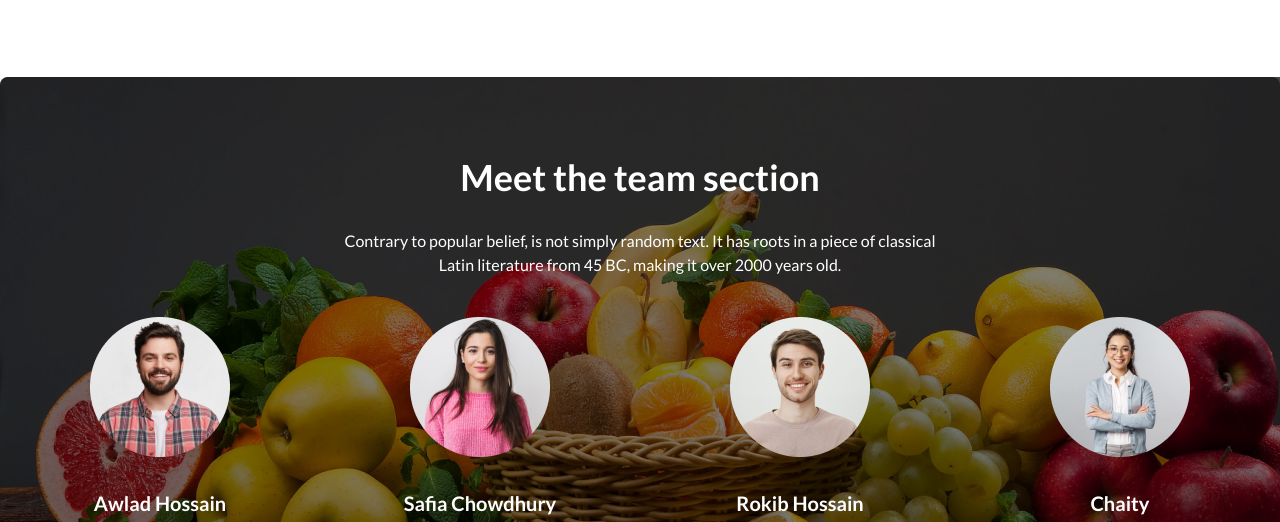
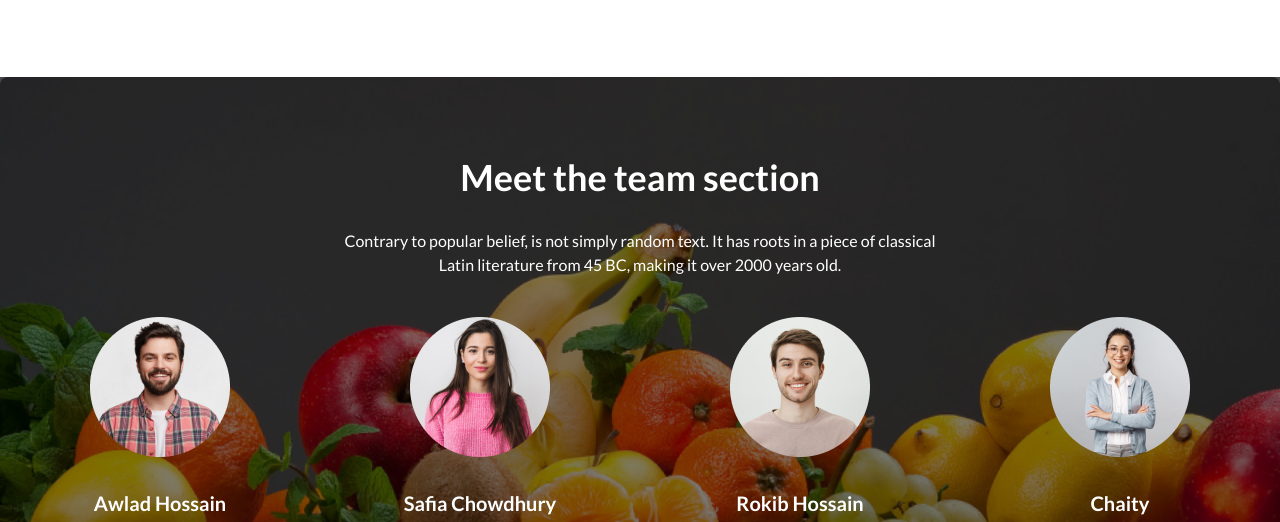
Before and after one commit to mehedihasanepu/fruit-paradise, a plain HTML site: page index.html in a window 1280 px wide. Shown: the part 1585-2107 px from the top of the page. Drawn offline with nearby package versions, Linux system fonts and the light colour scheme.

Commit message:
meet section background cover problem solve

```diff
--- a/index.html
+++ b/index.html
@@ -449,8 +449,8 @@
 
         <!-- Meet the team section start form here -->
         <section class=" my-20 text-center rounded-lg ">
-            <div class="lg:h-[600px] w-full" style="background: url('images/banner1.png'); background-size: cover;">
-                <div class=" lg:h-[600px] mx-auto backdrop-brightness-50 text-white rounded-lg">
+            <div class="hero min-h-screen " style="background-image: url('images/banner1.png'); background-size:cover;">
+                <div class=" h-full w-full mx-auto backdrop-brightness-50 text-white rounded-lg">
                     <div class="pt-20 px-2">
                         <h2 class="text-3xl md:text-4xl font-bold pb-8">Meet the team section</h2>
                         <p>Contrary to popular belief, is not simply random text. It has roots in a piece of classical
@@ -573,7 +573,7 @@
                     </div>
 
                     <div class="mt-3 text-center lg:text-end order-3  lg:order-3">
-                        <div class="flex gap-4 flex-col items-center flex-col items-center lg:flex-row-reverse">
+                        <div class="flex gap-4 flex-col items-center lg:flex-row-reverse">
                             <div><img class="w-16 p-2 bg-slate-300 rounded-full" src="images/fruit.svg" alt=""></div>
                             <div>
                                 <h4 class="text-lg font-extrabold">Integrated Supplier</h4>
```
